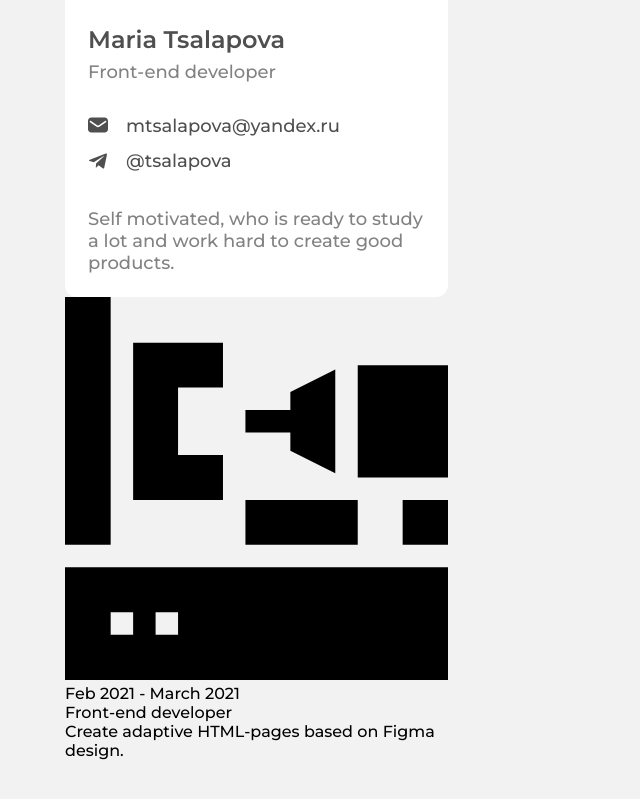
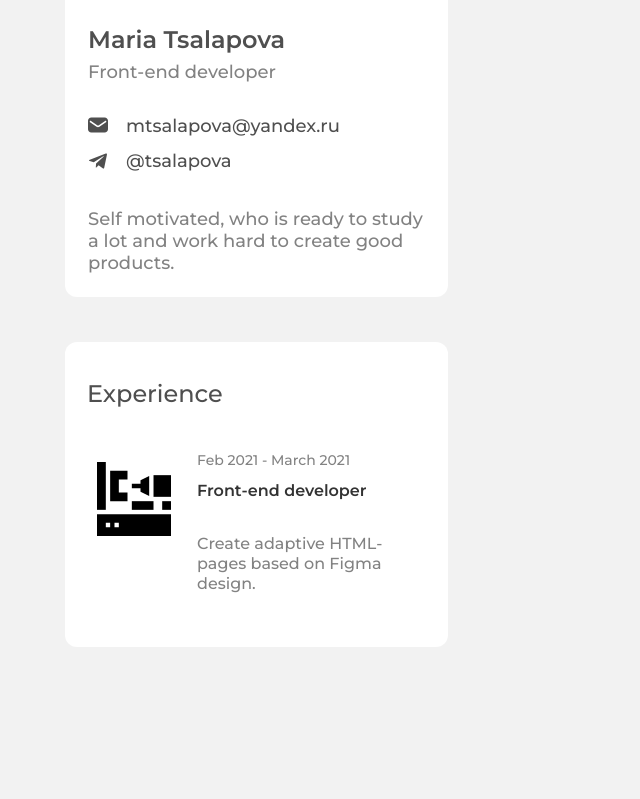
Before and after one commit to tsalapovaMaria/portfolio, a plain HTML site: page index.html in a window 1280 px wide. Shown: the part 433-1232 px from the top of the page, without its empty margins (0-640 px from the left). After the commit the page ends 1150 px from the top, so only its background shows below. Drawn offline with Linux system fonts and the light colour scheme.

Commit message:
style experience container

```diff
--- a/index.html
+++ b/index.html
@@ -47,6 +47,7 @@
                 </div>
             </div>
             <div class="experiences-container">
+                <h2 class="experience-title">Experience</h2>
                 <div class="experience">
                     <div class="company-logo">
                         <svg enable-background="new 0 0 512 512" viewBox="0 0 512 512">
@@ -62,11 +63,12 @@
                             </g>
                         </svg>
                     </div>
-                    <p class="experience-duration">Feb 2021 - March 2021</p>
-                    <p class="position">Front-end developer</p>
+                    <div class="experience-description">
+                        <p class="experience-duration">Feb 2021 - March 2021</p>
+                        <p class="position">Front-end developer</p>
 
-                    <p class="experience-description">Create adaptive HTML-pages based on Figma design.</p>
-
+                        <p class="experience-responsibilities">Create adaptive HTML-pages based on Figma design.</p>
+                    </div>
                 </div>
             </div>
         </div>
--- a/style.css
+++ b/style.css
@@ -100,3 +100,64 @@ p {
 
     color: #828282;
 }
+
+/*WORK EXPERIENCES*/
+
+.experiences-container {
+    margin-top: 45px;
+    padding: 17px 22px;
+
+    background: #FFFFFF;
+    border-radius: 12px;
+}
+.experience-title {
+    font-style: normal;
+    font-weight: 500;
+    font-size: 24px;
+    line-height: 29px;
+
+    color: #4F4F4F;
+}
+.experience {
+    margin-top: 44px;
+    display: flex;
+}
+.experience:last-of-type {
+    margin-bottom: 36px;
+}
+.company-logo {
+    margin-right: 16px;
+    padding: 10px;
+}
+.experience .company-logo svg {
+    width: 74px;
+    height: 74px;
+}
+.experience-duration {
+    font-style: normal;
+    font-weight: 500;
+    font-size: 14px;
+    line-height: 17px;
+
+    color: #828282;
+}
+.position {
+    margin-top: 12px;
+
+    font-style: normal;
+    font-weight: 600;
+    font-size: 16px;
+    line-height: 20px;
+
+    color: #333333;
+}
+.experience-responsibilities {
+    margin-top: 33px;
+
+    font-style: normal;
+    font-weight: 500;
+    font-size: 16px;
+    line-height: 20px;
+
+    color: #828282;
+}
```
